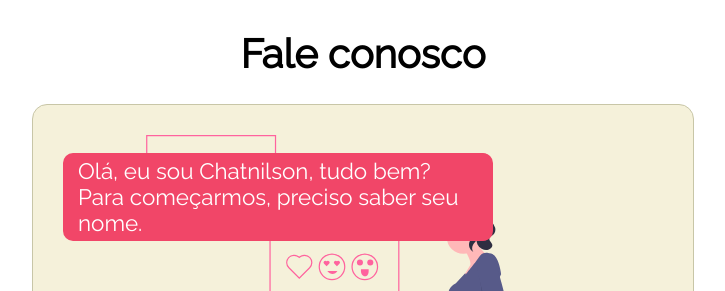
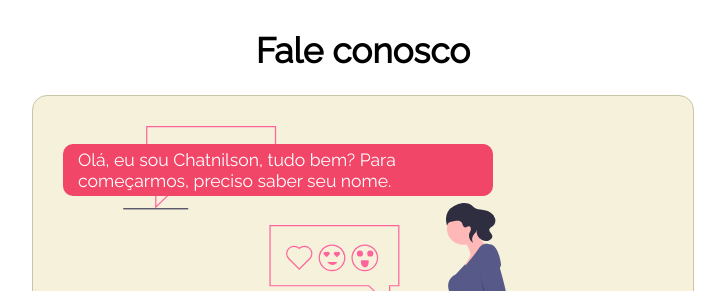
Before and after one commit to itsaleplets/chat, a React (Create React App) app: page / in a window 1280 px wide. Shown: the top 291 px of the page, without its empty margins (277-1002 px from the left). Built offline with nearby package versions, Linux system fonts and the light colour scheme.

Commit message:
Fix: changing title size for the second time

```diff
--- a/src/App.css
+++ b/src/App.css
@@ -38,7 +38,7 @@
 
 .title {
     margin-top: 5%;
-    font-size: 20px;
+    font-size: 25px;
 }
 
 .msg {
@@ -68,7 +68,7 @@
     }
 
     .title {
-        font-size: 40px;
+        font-size: 35px;
     }
 
     .chat {
@@ -84,7 +84,7 @@
     }
 
     .msg {
-        font-size: 1.4em;
+        font-size: 1.1em;
         width: 400px;
         margin-top: 3%;
     }
@@ -96,7 +96,7 @@
     }
 
     .title {
-        font-size: 60px;
+        font-size: 50px;
     }
 
     .container {
@@ -108,7 +108,7 @@
     }
 
     .msg {
-        font-size: 1.5em;
+        font-size: 1.2em;
         width: 400px;
         margin-top: 3%;
     }
```
